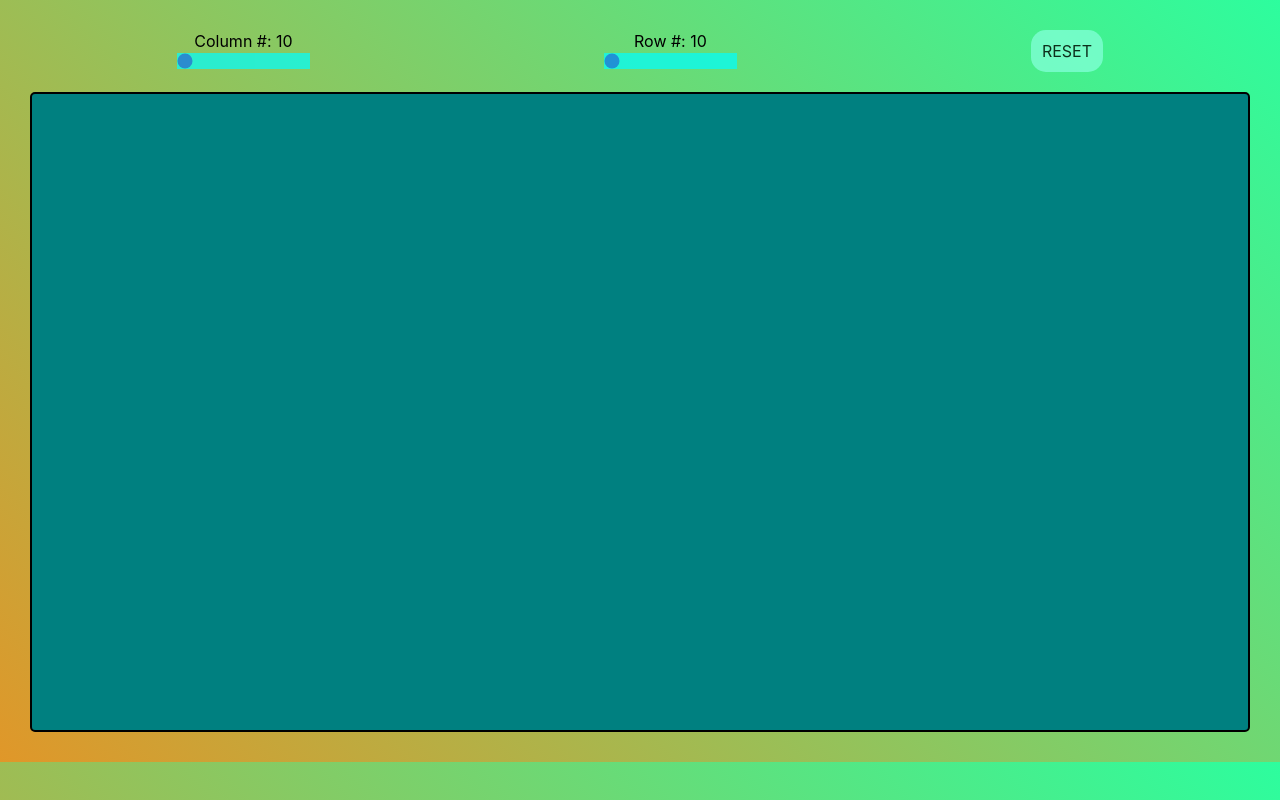
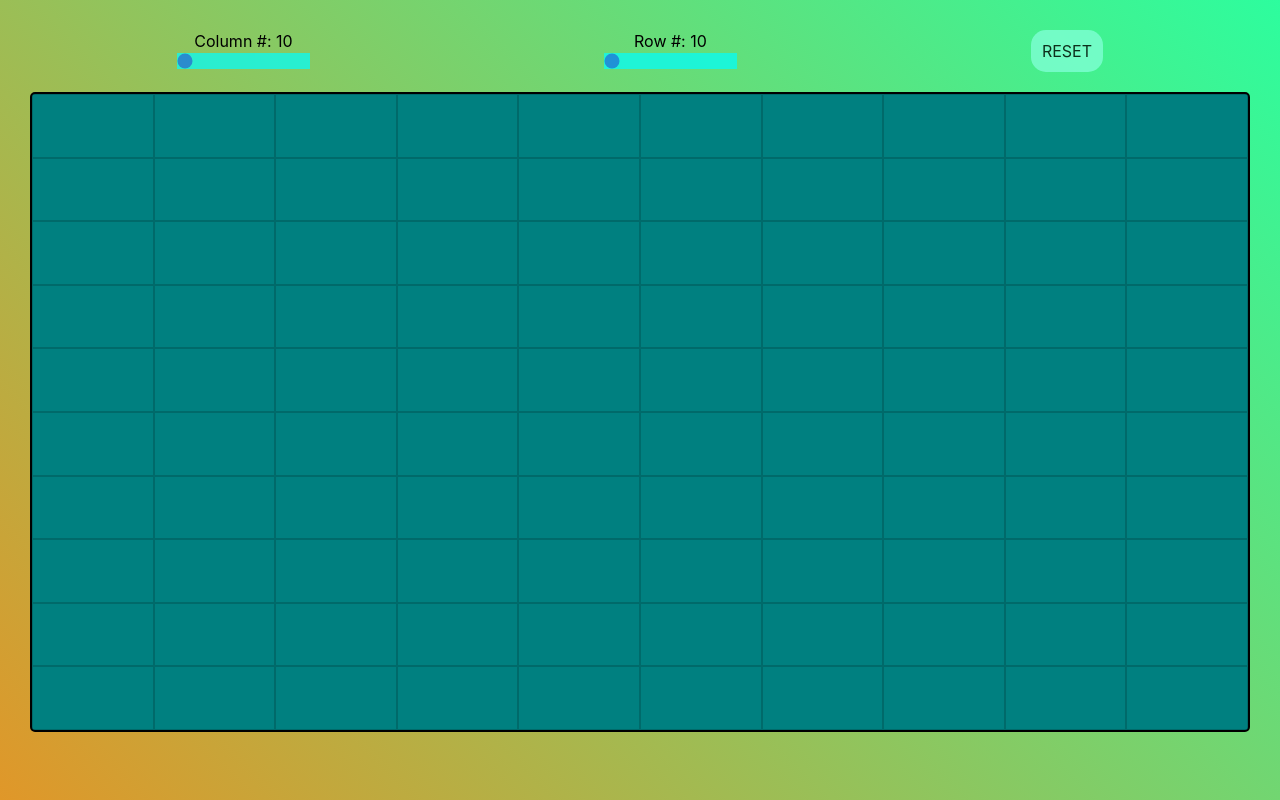
Before and after one commit to EnzoDFer/Sketch-Project, a React (Create React App) app: page / in a window 1280 px wide. Built offline with nearby package versions, Linux system fonts and the light colour scheme.

Commit message:
Fix bug where squares didn't re render

```diff
--- a/src/App.css
+++ b/src/App.css
@@ -10,9 +10,9 @@ body {
   -webkit-font-smoothing: antialiased;
   -moz-osx-font-smoothing: grayscale;
   padding: 30px;
-}
-
-html {
+  height: 100vh;
+  max-height: 100vh;
+  width:100vw;
   background: linear-gradient(45deg, rgba(224,151,41,1), rgba(45,253,158,1) );
 }
 
--- a/src/App.js
+++ b/src/App.js
@@ -4,16 +4,17 @@ import { useEffect, useState } from "react";
 const Container = () => {
   const [rows, onRowChange] = useState(10);
   const [cols, onColChange] = useState(10);
-  const [children,doReset] = useState([]);
+  const [val, setVal] = useState(0);
 
-  useEffect(()=>{
+  const children = []
   for (let i=0;i<rows*cols;i++) {
     children.push(<Square
       key={`key:${i}`}
+      val={val}
       />
     );
   }
-  },[children,cols,rows]);
+
   return (
     <>
       <div className="wrapper">
@@ -26,7 +27,7 @@ const Container = () => {
           <Slider value={rows} onValueChange={onRowChange} />
         </div>
         <div className="wrapper">
-          <Button handleClick={()=>doReset([])} text='RESET'/>
+          <Button handleClick={()=>setVal(val+1)} text='RESET'/>
         </div>
       </div>
       <Grid rowNum={rows} colNum={cols} gridChildren={children}/>
@@ -76,8 +77,13 @@ const Grid = ({rowNum,colNum,gridChildren}) => {
   );
 };
 
-const Square = () => {
+const Square = ({val}) => {
   const [hover,setHover] = useState(false);
+
+  useEffect(()=>{
+    setHover(false);
+  },[val]);
+
   function handler(e) {
     if (e.buttons===1) {
       setHover(true);
@@ -86,6 +92,7 @@ const Square = () => {
 
   return (
     <div
+      draggable='false'
       onMouseDown={()=>setHover(true)}
       onMouseMove={(e)=>handler(e)}
       className={(hover)?'square hovered':'square'}
```
Lines whose indentation alone changed are shown as unchanged.
